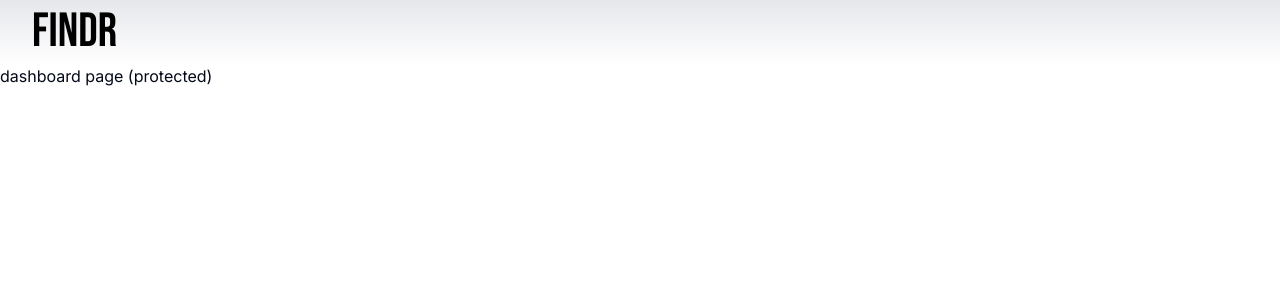
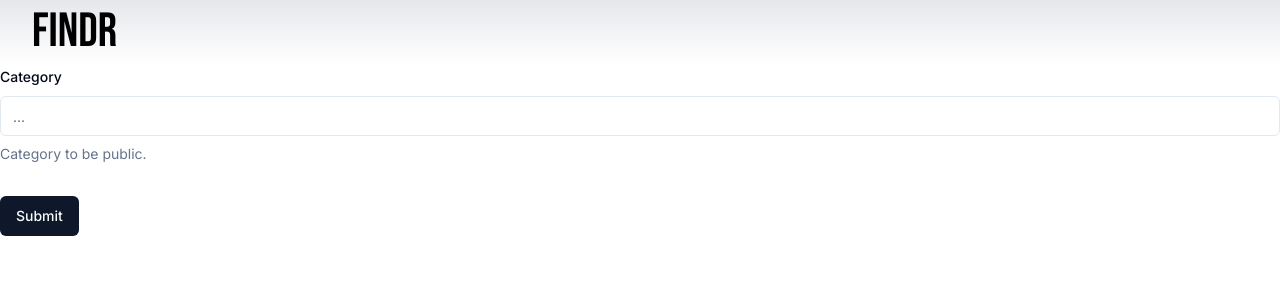
Before and after one commit to aeghin/findr, a Next.js app: page /dashboard in a window 1280 px wide. Shown: the top 300 px of the page. Built offline with nearby package versions, Linux system fonts and the light colour scheme.

Commit message:
added api functionaly to the front-end to show categories created by users

```diff
--- a/app/(routes)/dashboard/page.tsx
+++ b/app/(routes)/dashboard/page.tsx
@@ -1,9 +1,92 @@
+'use client'
 
-const DashboardPage = async () => {
+import * as z from 'zod';
+import { useForm } from 'react-hook-form';
+import { zodResolver } from "@hookform/resolvers/zod";
+import { formSchema } from '@/lib/constants';
+import axios from 'axios';
+import { useRouter } from "next/navigation";
 
+import { useState } from 'react';
+
+import { Button } from "@/components/ui/button"
+import {
+    Form,
+    FormControl,
+    FormDescription,
+    FormField,
+    FormItem,
+    FormLabel,
+    FormMessage,
+} from "@/components/ui/form"
+import { Input } from "@/components/ui/input"
+
+
+const DashboardPage = () => {
+
+    const router = useRouter();
+
+    const form = useForm<z.infer<typeof formSchema>>({
+        resolver: zodResolver(formSchema),
+        defaultValues: {
+            category: ''
+        },
+    });
+
+    type Category = {
+        id: number;
+        name: string;
+        userId: number;
+    };
+
+    const [categories, setCategories] = useState<Category[]>([]);
+
+    const isLoading = form.formState.isSubmitting;
+
+    const onSubmit = async (values: z.infer<typeof formSchema>) => {
+        try {
+            const response = await axios.post("/api/category", {
+                category: values.category
+            });
+
+            setCategories(response.data);
+
+            form.reset();
+        } catch (error) {
+            console.error(error);
+        } finally {
+            router.refresh();
+        }
+    }
     return (
         <>
-            <div>dashboard page (protected)</div>
+
+            <Form {...form}>
+                <form onSubmit={form.handleSubmit(onSubmit)} className="space-y-8">
+                    <FormField
+                        control={form.control}
+                        name="category"
+                        render={({ field }) => (
+                            <FormItem>
+                                <FormLabel>Category</FormLabel>
+                                <FormControl>
+                                    <Input placeholder="..." disabled={isLoading} {...field} />
+                                </FormControl>
+                                <FormDescription>
+                                    Category to be public.
+                                </FormDescription>
+                                <FormMessage />
+                            </FormItem>
+                        )}
+                    />
+                    <Button type="submit" disabled={isLoading}>Submit</Button>
+                </form>
+            </Form>
+            <div>
+                {categories.map((category) => (
+                    <h1 key={category.id}>{category.name}</h1>
+                ))}
+            </div>
         </>
     )
 };
--- a/app/api/category/route.ts
+++ b/app/api/category/route.ts
@@ -33,14 +33,18 @@
             });
         };
 
-        const newCategory = await prismadb.category.create({
+        await prismadb.category.create({
             data: {
                 name: category,
                 userId: user.id
             },
         });
 
-        return NextResponse.json(newCategory);
+        const categories = await prismadb.category.findMany({
+            where: { userId: user.id }
+        });
+
+        return NextResponse.json(categories);
 
 
     } catch (error) {
--- /dev/null
+++ b/components/ui/form.tsx
@@ -0,0 +1,176 @@
+import * as React from "react"
+import * as LabelPrimitive from "@radix-ui/react-label"
+import { Slot } from "@radix-ui/react-slot"
+import {
+  Controller,
+  ControllerProps,
+  FieldPath,
+  FieldValues,
+  FormProvider,
+  useFormContext,
+} from "react-hook-form"
+
+import { cn } from "@/lib/utils"
+import { Label } from "@/components/ui/label"
+
+const Form = FormProvider
+
+type FormFieldContextValue<
+  TFieldValues extends FieldValues = FieldValues,
+  TName extends FieldPath<TFieldValues> = FieldPath<TFieldValues>
+> = {
+  name: TName
+}
+
+const FormFieldContext = React.createContext<FormFieldContextValue>(
+  {} as FormFieldContextValue
+)
+
+const FormField = <
+  TFieldValues extends FieldValues = FieldValues,
+  TName extends FieldPath<TFieldValues> = FieldPath<TFieldValues>
+>({
+  ...props
+}: ControllerProps<TFieldValues, TName>) => {
+  return (
+    <FormFieldContext.Provider value={{ name: props.name }}>
+      <Controller {...props} />
+    </FormFieldContext.Provider>
+  )
+}
+
+const useFormField = () => {
+  const fieldContext = React.useContext(FormFieldContext)
+  const itemContext = React.useContext(FormItemContext)
+  const { getFieldState, formState } = useFormContext()
+
+  const fieldState = getFieldState(fieldContext.name, formState)
+
+  if (!fieldContext) {
+    throw new Error("useFormField should be used within <FormField>")
+  }
+
+  const { id } = itemContext
+
+  return {
+    id,
+    name: fieldContext.name,
+    formItemId: `${id}-form-item`,
+    formDescriptionId: `${id}-form-item-description`,
+    formMessageId: `${id}-form-item-message`,
+    ...fieldState,
+  }
+}
+
+type FormItemContextValue = {
+  id: string
+}
+
+const FormItemContext = React.createContext<FormItemContextValue>(
+  {} as FormItemContextValue
+)
+
+const FormItem = React.forwardRef<
+  HTMLDivElement,
+  React.HTMLAttributes<HTMLDivElement>
+>(({ className, ...props }, ref) => {
+  const id = React.useId()
+
+  return (
+    <FormItemContext.Provider value={{ id }}>
+      <div ref={ref} className={cn("space-y-2", className)} {...props} />
+    </FormItemContext.Provider>
+  )
+})
+FormItem.displayName = "FormItem"
+
+const FormLabel = React.forwardRef<
+  React.ElementRef<typeof LabelPrimitive.Root>,
+  React.ComponentPropsWithoutRef<typeof LabelPrimitive.Root>
+>(({ className, ...props }, ref) => {
+  const { error, formItemId } = useFormField()
+
+  return (
+    <Label
+      ref={ref}
+      className={cn(error && "text-destructive", className)}
+      htmlFor={formItemId}
+      {...props}
+    />
+  )
+})
+FormLabel.displayName = "FormLabel"
+
+const FormControl = React.forwardRef<
+  React.ElementRef<typeof Slot>,
+  React.ComponentPropsWithoutRef<typeof Slot>
+>(({ ...props }, ref) => {
+  const { error, formItemId, formDescriptionId, formMessageId } = useFormField()
+
+  return (
+    <Slot
+      ref={ref}
+      id={formItemId}
+      aria-describedby={
+        !error
+          ? `${formDescriptionId}`
+          : `${formDescriptionId} ${formMessageId}`
+      }
+      aria-invalid={!!error}
+      {...props}
+    />
+  )
+})
+FormControl.displayName = "FormControl"
+
+const FormDescription = React.forwardRef<
+  HTMLParagraphElement,
+  React.HTMLAttributes<HTMLParagraphElement>
+>(({ className, ...props }, ref) => {
+  const { formDescriptionId } = useFormField()
+
+  return (
+    <p
+      ref={ref}
+      id={formDescriptionId}
+      className={cn("text-sm text-muted-foreground", className)}
+      {...props}
+    />
+  )
+})
+FormDescription.displayName = "FormDescription"
+
+const FormMessage = React.forwardRef<
+  HTMLParagraphElement,
+  React.HTMLAttributes<HTMLParagraphElement>
+>(({ className, children, ...props }, ref) => {
+  const { error, formMessageId } = useFormField()
+  const body = error ? String(error?.message) : children
+
+  if (!body) {
+    return null
+  }
+
+  return (
+    <p
+      ref={ref}
+      id={formMessageId}
+      className={cn("text-sm font-medium text-destructive", className)}
+      {...props}
+    >
+      {body}
+    </p>
+  )
+})
+FormMessage.displayName = "FormMessage"
+
+export {
+  useFormField,
+  Form,
+  FormItem,
+  FormLabel,
+  FormControl,
+  FormDescription,
+  FormMessage,
+  FormField,
+}
--- /dev/null
+++ b/components/ui/input.tsx
@@ -0,0 +1,25 @@
+import * as React from "react"
+
+import { cn } from "@/lib/utils"
+
+export interface InputProps
+  extends React.InputHTMLAttributes<HTMLInputElement> {}
+
+const Input = React.forwardRef<HTMLInputElement, InputProps>(
+  ({ className, type, ...props }, ref) => {
+    return (
+      <input
+        type={type}
+        className={cn(
+          "flex h-10 w-full rounded-md border border-input bg-background px-3 py-2 text-sm ring-offset-background file:border-0 file:bg-transparent file:text-sm file:font-medium placeholder:text-muted-foreground focus-visible:outline-none focus-visible:ring-2 focus-visible:ring-ring focus-visible:ring-offset-2 disabled:cursor-not-allowed disabled:opacity-50",
+          className
+        )}
+        ref={ref}
+        {...props}
+      />
+    )
+  }
+)
+Input.displayName = "Input"
+
+export { Input }
--- /dev/null
+++ b/components/ui/label.tsx
@@ -0,0 +1,26 @@
+"use client"
+
+import * as React from "react"
+import * as LabelPrimitive from "@radix-ui/react-label"
+import { cva, type VariantProps } from "class-variance-authority"
+
+import { cn } from "@/lib/utils"
+
+const labelVariants = cva(
+  "text-sm font-medium leading-none peer-disabled:cursor-not-allowed peer-disabled:opacity-70"
+)
+
+const Label = React.forwardRef<
+  React.ElementRef<typeof LabelPrimitive.Root>,
+  React.ComponentPropsWithoutRef<typeof LabelPrimitive.Root> &
+    VariantProps<typeof labelVariants>
+>(({ className, ...props }, ref) => (
+  <LabelPrimitive.Root
+    ref={ref}
+    className={cn(labelVariants(), className)}
+    {...props}
+  />
+))
+Label.displayName = LabelPrimitive.Root.displayName
+
+export { Label }
--- /dev/null
+++ b/lib/constants.ts
@@ -0,0 +1,5 @@
+import * as z from 'zod';
+
+export const formSchema = z.object({
+    category: z.string().min(2).max(12),
+});
```
Also changed, not shown: package.json (+6 -1 lines), 1 other file (tests, documents, lock files or other folders).
